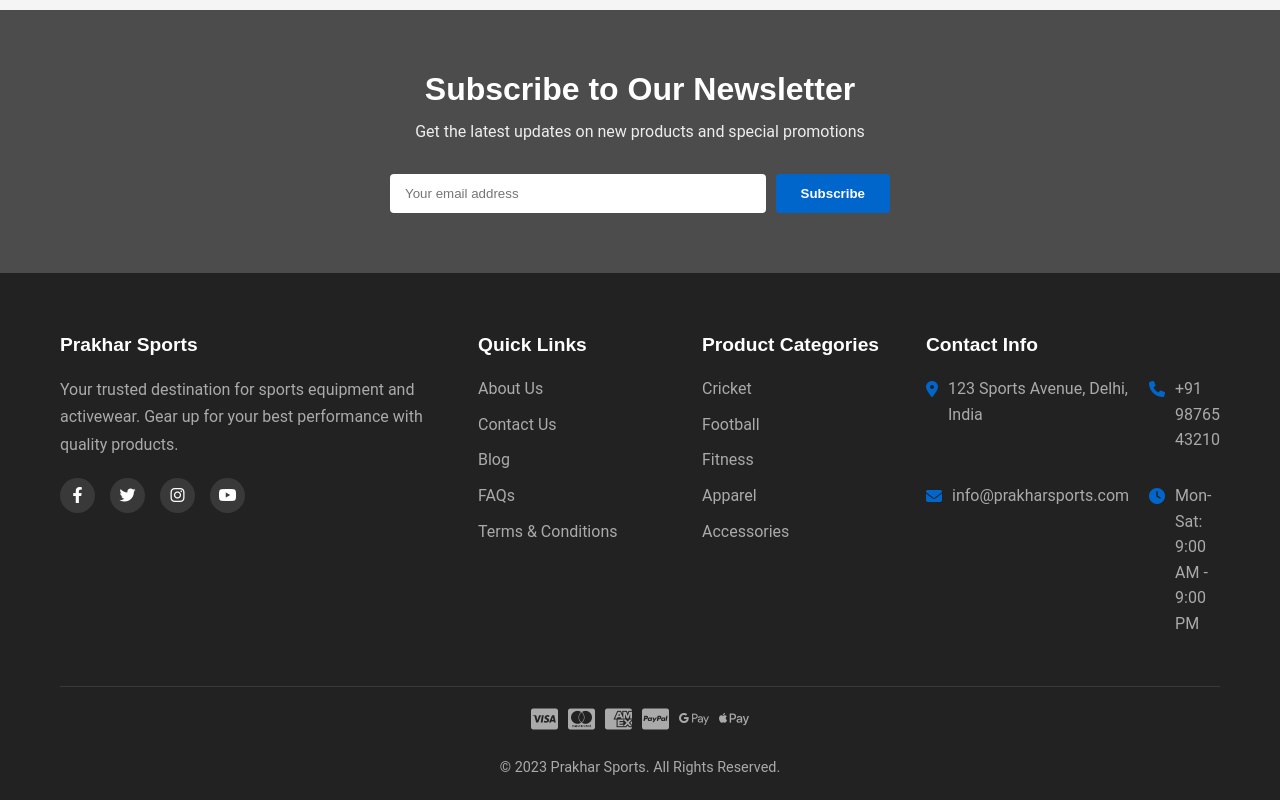
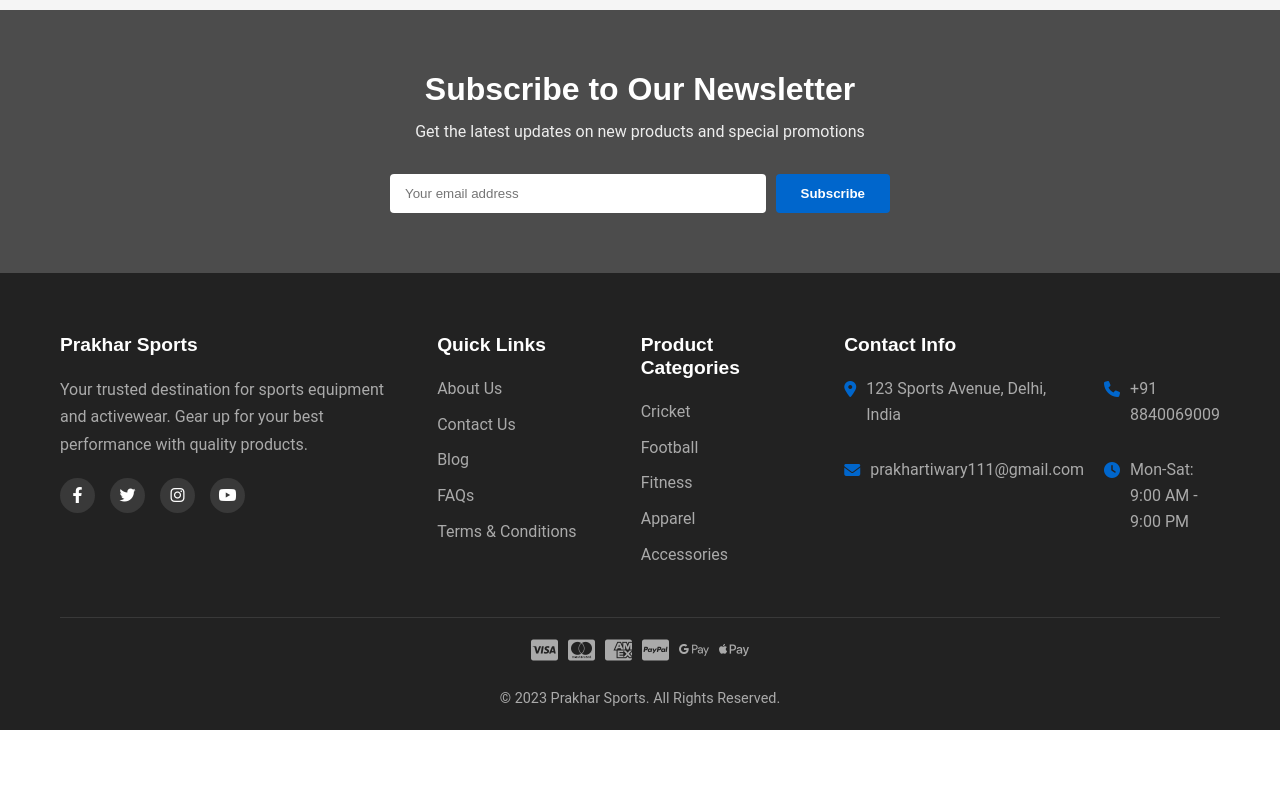
Before and after one commit to Prakhar2104/E-Commerce, a plain HTML site: page index.html in a window 1280 px wide. Shown: the part 2619-3419 px from the top of the page. After the commit the page ends 3349 px from the top, so only its background shows below. Drawn offline with Linux system fonts and the light colour scheme.

Commit message:
contact changed

```diff
--- a/index.html
+++ b/index.html
@@ -370,8 +370,8 @@
                     <h4>Contact Info</h4>
                     <ul class="contact-info">
                         <li><i class="fas fa-map-marker-alt"></i> 123 Sports Avenue, Delhi, India</li>
-                        <li><i class="fas fa-phone"></i> +91 98765 43210</li>
-                        <li><i class="fas fa-envelope"></i> info@prakharsports.com</li>
+                        <li><i class="fas fa-phone"></i> +91 8840069009</li>
+                        <li><i class="fas fa-envelope"></i> prakhartiwary111@gmail.com</li>
                         <li><i class="fas fa-clock"></i> Mon-Sat: 9:00 AM - 9:00 PM</li>
                     </ul>
                 </div>
```
Also changed, not shown: contact.html (+1 -1 lines).
